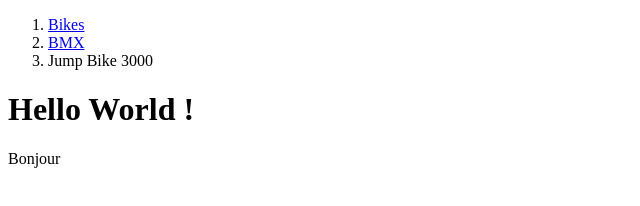
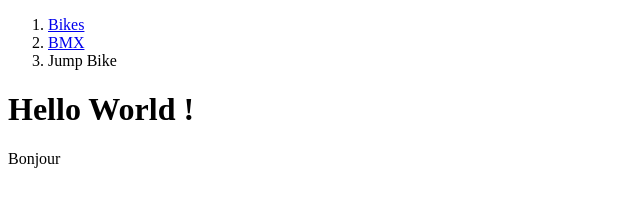
Before and after one commit to REv0Lv/test, a plain HTML site: page index.html in a window 1280 px wide. Shown: the full height of the page, 0-640 px from the left. Drawn offline with Linux system fonts and the light colour scheme.

Commit message:
nouvelle branche

```diff
--- a/index.html
+++ b/index.html
@@ -11,7 +11,7 @@
         <ol>
             <li class="crumb"><a href="#">Bikes</a></li>
             <li class="crumb"><a href="#">BMX</a></li>
-            <li class="crumb">Jump Bike 3000</li>
+            <li class="crumb">Jump Bike</li>
         </ol>
     </nav>
     <h1>Hello World !</h1>
```
